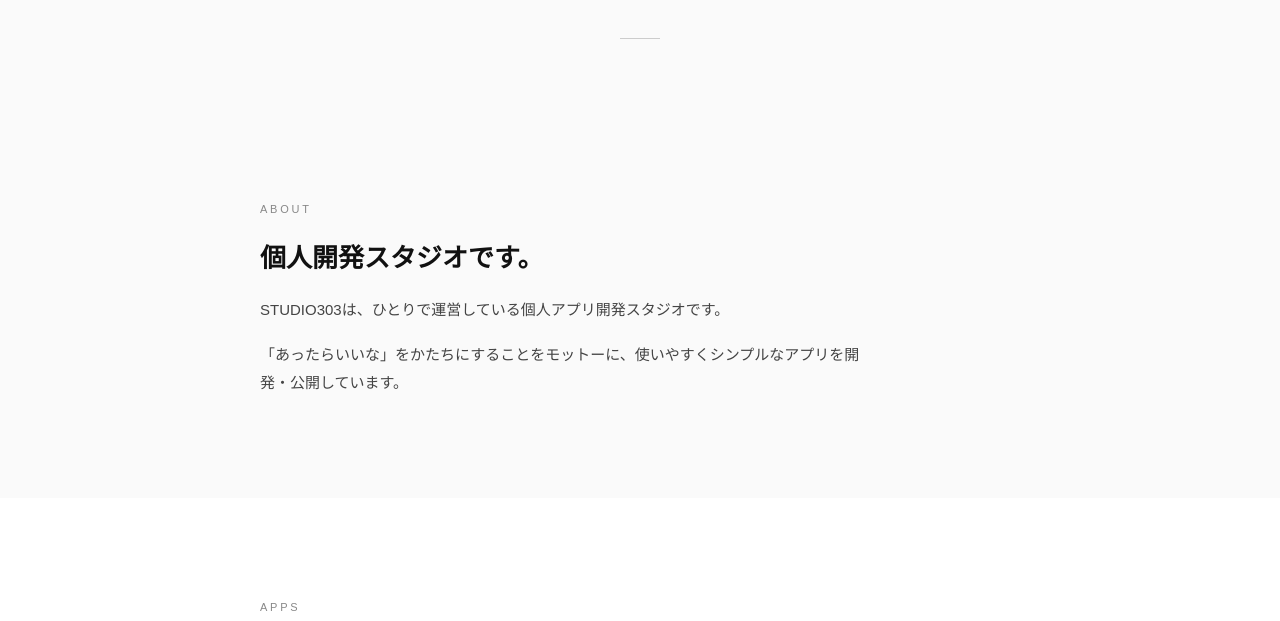
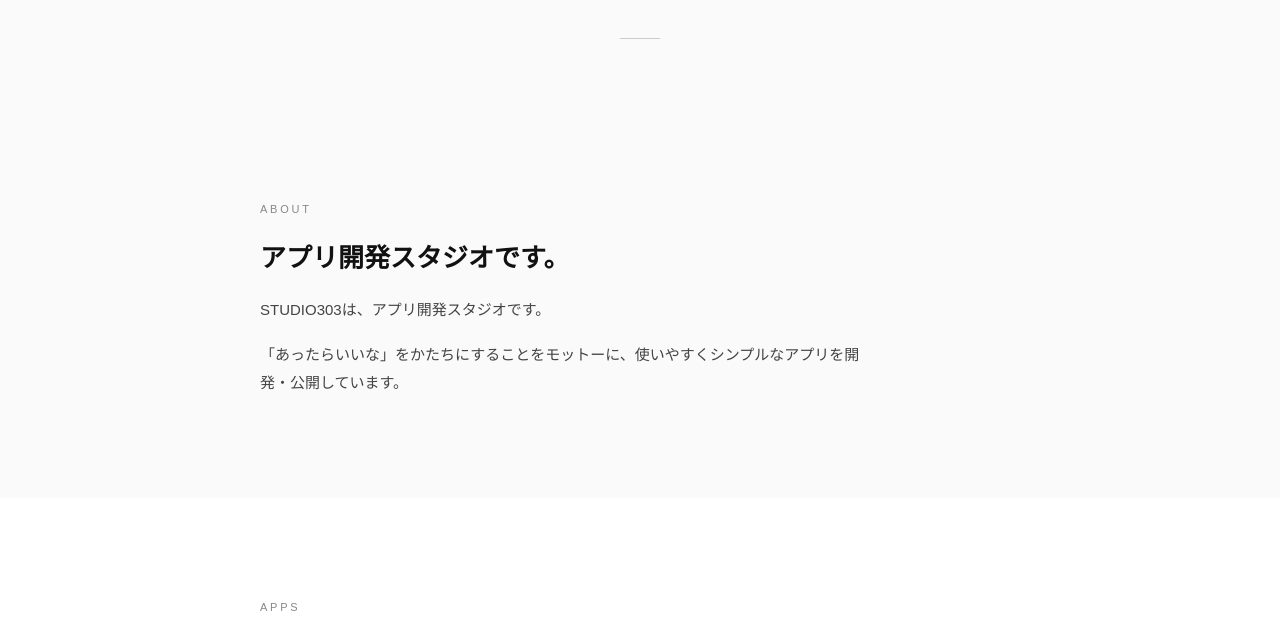
Before and after one commit to room-303/studio303.github.io, a plain HTML site: page index.html in a window 1280 px wide. Shown: the part 479-1100 px from the top of the page. Drawn offline with Linux system fonts and the light colour scheme.

Commit message:
Update index.html

```diff
--- a/index.html
+++ b/index.html
@@ -384,8 +384,8 @@
   <section id="about">
     <div class="container">
       <p class="section-label">About</p>
-      <h2>個人開発スタジオです。</h2>
-      <p>STUDIO303は、ひとりで運営している個人アプリ開発スタジオです。</p>
+      <h2>アプリ開発スタジオです。</h2>
+      <p>STUDIO303は、アプリ開発スタジオです。</p>
       <p>「あったらいいな」をかたちにすることをモットーに、使いやすくシンプルなアプリを開発・公開しています。</p>
     </div>
   </section>
```
